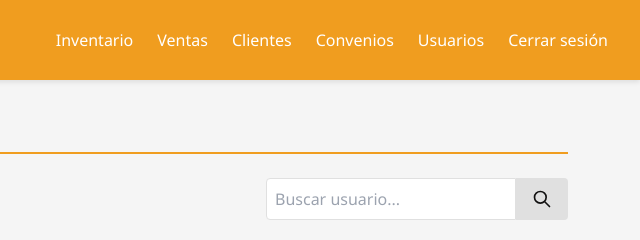
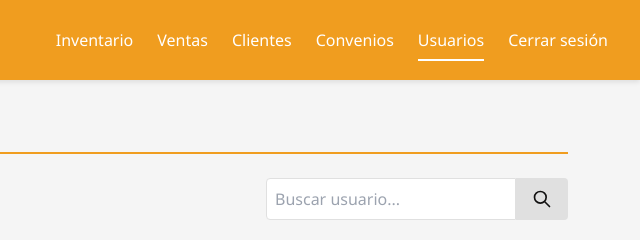
Before and after one commit to opticaahkimpech/opticaahkimpech, a website with bundled scripts: page public/views/usuarios.html in a window 1280 px wide. Shown: the top 240 px of the page, 640-1280 px from the left. Built offline with nearby package versions, Linux system fonts and the light colour scheme; no server answers; sample sign-in values are in the browser's storage.

Commit message:
feat(usuarios): marcar la pestaña de usuarios como activa en la navegación

```diff
--- a/public/views/usuarios.html
+++ b/public/views/usuarios.html
@@ -53,7 +53,7 @@
                 <li><a href="ventas.html">Ventas</a></li>
                 <li><a href="clientes.html">Clientes</a></li>
                 <li><a href="convenios.html">Convenios</a></li>
-                <li><a href="usuarios.html">Usuarios</a></li>
+                <li class="active"><a href="usuarios.html">Usuarios</a></li>
                 <li><a href="#" id="logoutBtn">Cerrar sesión</a></li>
             </ul>
         </nav>
```
